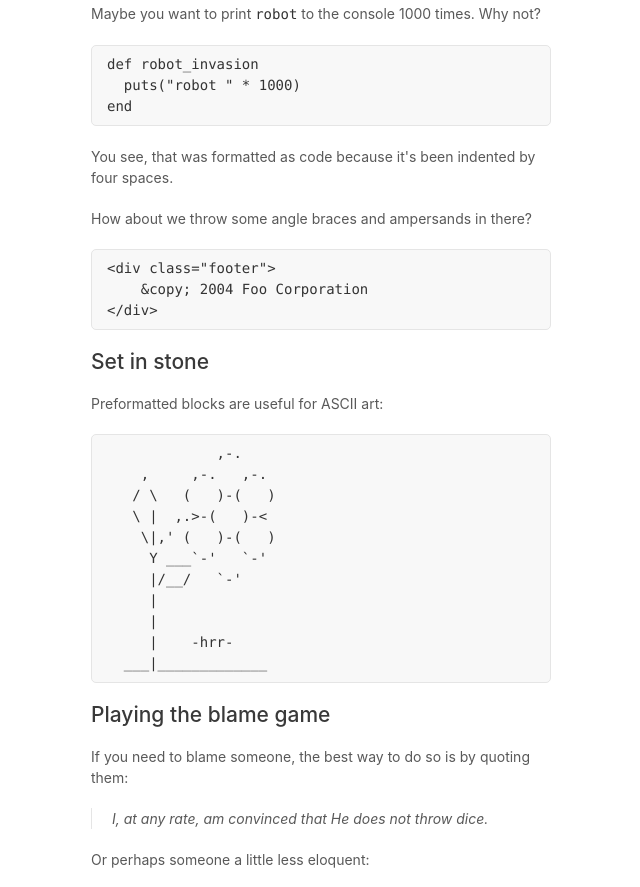
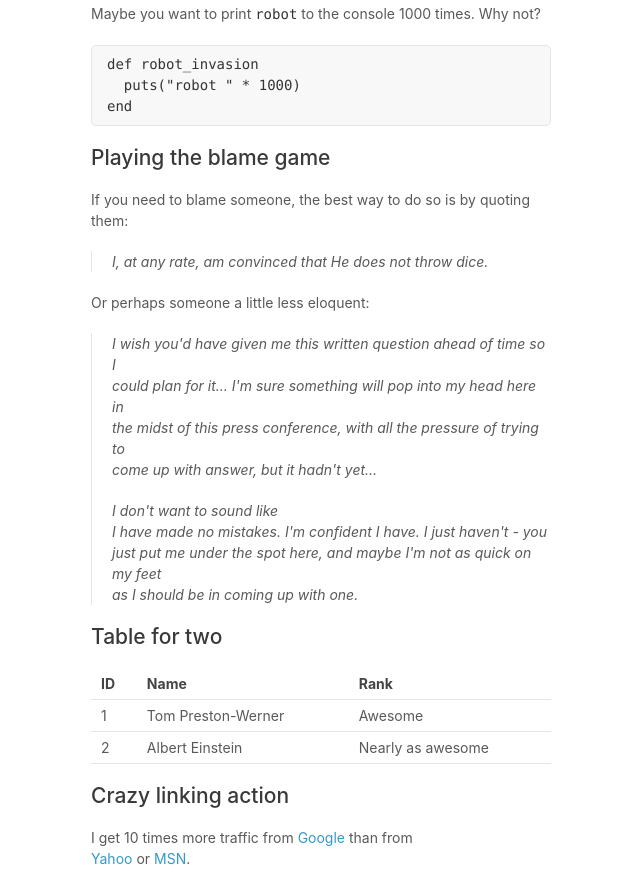
Before and after one commit to emirrojasaraya/emirrojasaraya.github.io, a plain HTML site: page index.html in a window 1280 px wide. Shown: the part 1169-2056 px from the top of the page, without its empty margins (519-1159 px from the left). Drawn offline with Linux system fonts and the light colour scheme.

Commit message:
Update index.html

```diff
--- a/index.html
+++ b/index.html
@@ -85,32 +85,6 @@
 end
 </code></pre>
 
-        <p>You see, that was formatted as code because it's been indented by four spaces.</p>
-
-        <p>How about we throw some angle braces and ampersands in there?</p>
-
-        <pre><code>&lt;div class="footer"&gt;
-    &amp;copy; 2004 Foo Corporation
-&lt;/div&gt;
-</code></pre>
-
-        <h2>Set in stone</h2>
-
-        <p>Preformatted blocks are useful for ASCII art:</p>
-
-        <pre>             ,-.
-    ,     ,-.   ,-.
-   / \   (   )-(   )
-   \ |  ,.&gt;-(   )-&lt;
-    \|,' (   )-(   )
-     Y ___`-'   `-'
-     |/__/   `-'
-     |
-     |
-     |    -hrr-
-  ___|_____________
-</pre>
-
         <h2>Playing the blame game</h2>
 
         <p>If you need to blame someone, the best way to do so is by quoting them:</p>
```
